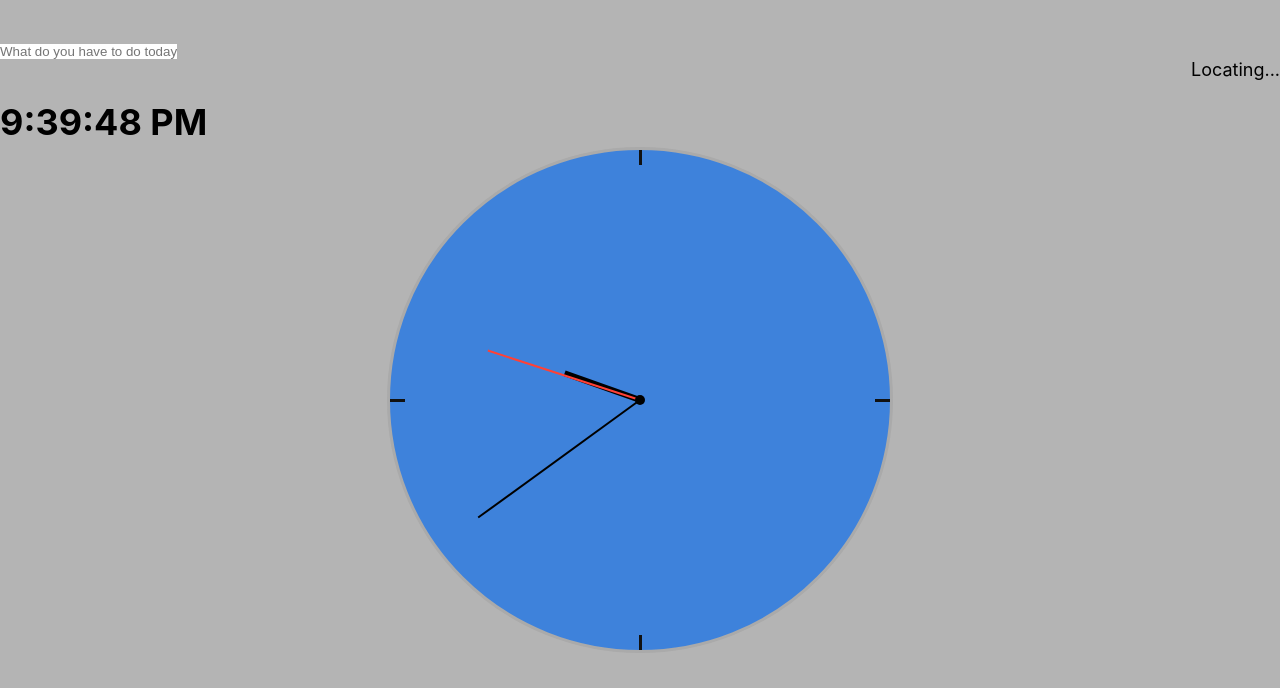
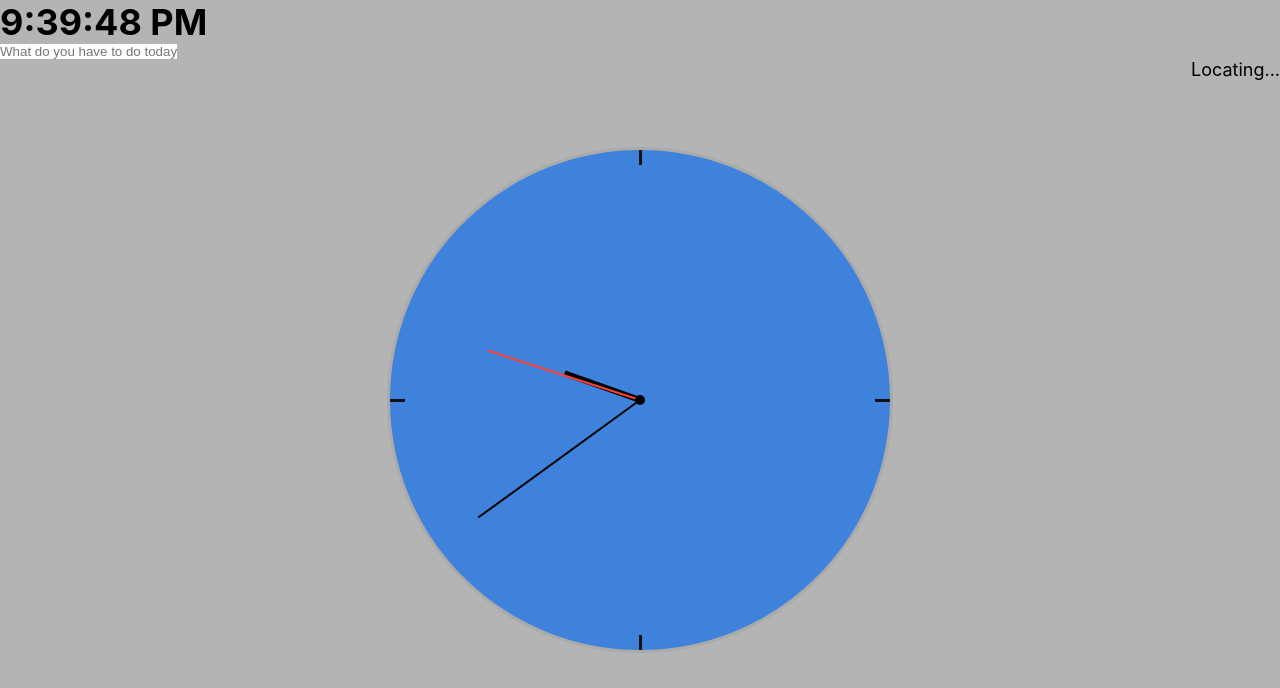
Before and after one commit to vparv/clock, a plain HTML site: page index.html in a window 1280 px wide. Drawn offline with Linux system fonts and the light colour scheme.

Commit message:
adjusted time loc

```diff
--- a/index.html
+++ b/index.html
@@ -17,7 +17,7 @@
       <div class="center"></div>
     </div>
     <div>
-      <h1><span id="datetime" style = "position:relative; top:100px;" ></span></h1>
+      <h1><span id="datetime" style = "text-align:center; top:100px;" ></span></h1>
       <div class = "task" style="text-align:left;">
       <input id="input" placeholder="What do you have to do today?" />
       <ul id = "list"></ul>
```
